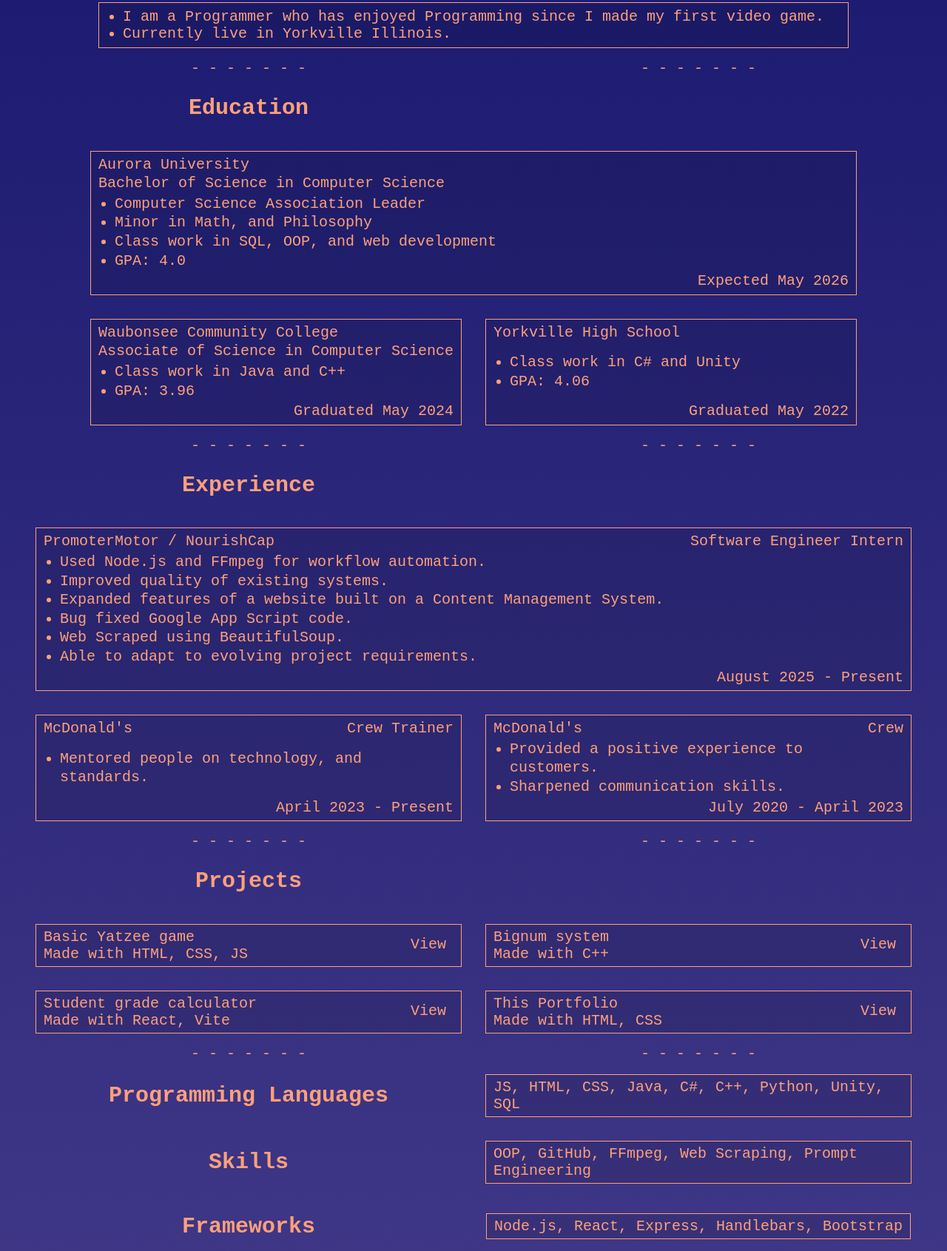
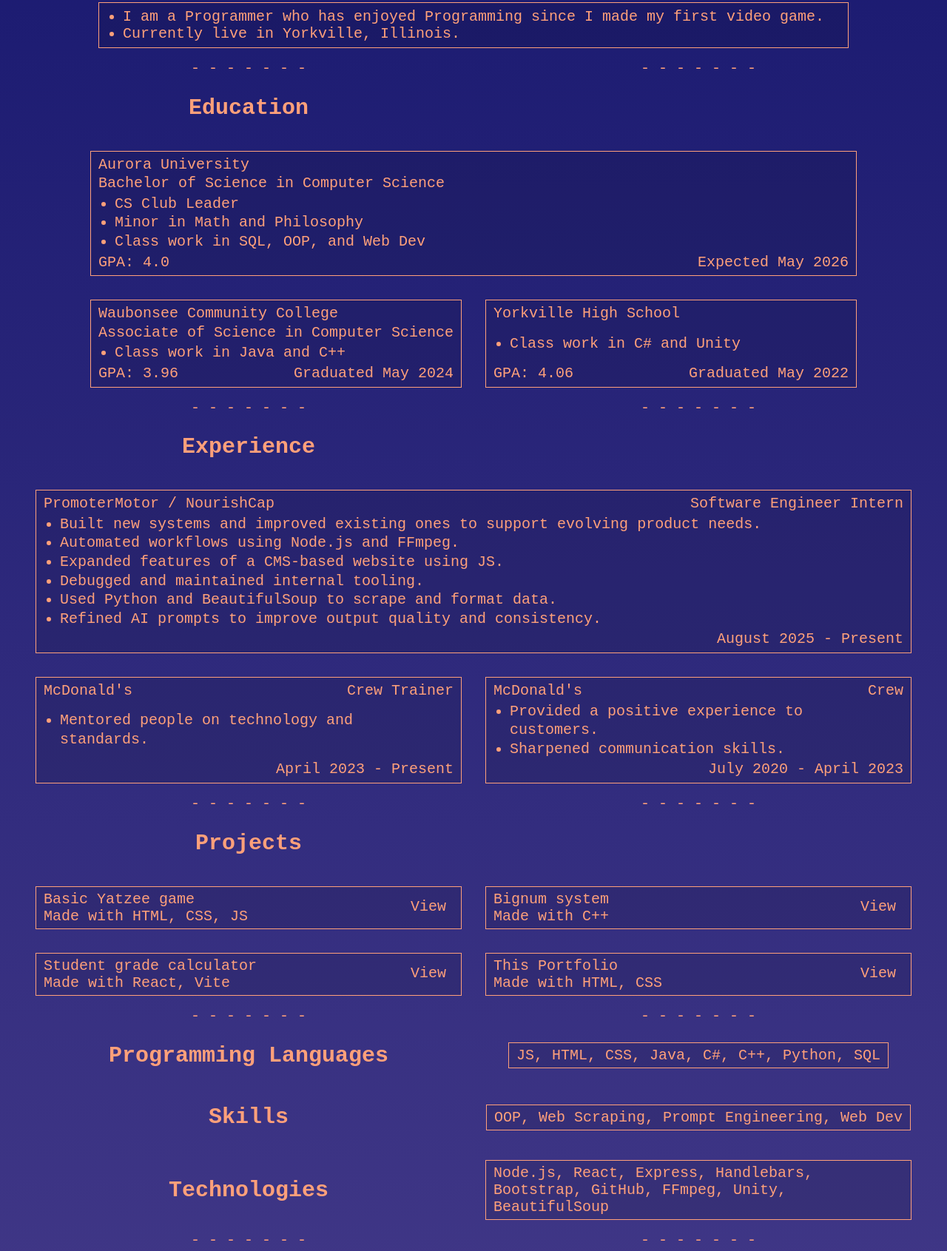
Before and after one commit to JacobLuytjes01/JacobLuytjes01.github.io, a plain HTML site: page index.html in a window 1280 px wide. Shown: the part 195-1886 px from the top of the page at 74% size. Drawn offline with Linux system fonts and the light colour scheme.

Commit message:
Formatted and simplified info

```diff
--- a/index.html
+++ b/index.html
@@ -12,53 +12,59 @@
     <p>
         <a href="https://github.com/JacobLuytjes01" target="_blank">GitHub</a>
         <a href="https://www.linkedin.com/in/jacob-luytjes" target="_blank">linkedin</a>
-        <a href="Resume/ResumeJacobL.docx">Resume</a>
+        <a href="Resume/resumeJacobLuytjes.pdf" target="_blank">Resume</a>
     </p>
 </header>
 <main>
-    <h2>About Me</h2>
+    <h2 class="title">About Me</h2>
     <div class="large boxes">
         <ul>
             <li>I am a Programmer who has enjoyed Programming since I made my first video game.</li>
-            <li>Currently live in Yorkville Illinois.</li>
+            <li>Currently live in Yorkville, Illinois.</li>
         </ul>
     </div>
 
     <div>- - - - - - -</div><div>- - - - - - -</div>
-    <h2>Education</h2>
+    <h2 class="title">Education</h2>
     <div></div>
     <div class="large split">
         <div class="boxes rest large">
             <div>Aurora University</div>
             <div>Bachelor of Science in Computer Science</div>
             <ul>
-                <li>Computer Science Association Leader</li>
-                <li>Minor in Math, and Philosophy</li>
-                <li>Class work in SQL, OOP, and web development</li>
-                <li>GPA: 4.0</li>
+                <li>CS Club Leader</li>
+                <li>Minor in Math and Philosophy</li>
+                <li>Class work in SQL, OOP, and Web Dev</li>
             </ul>
-            <div class="right">Expected May 2026</div>
+            <div>
+                <span>GPA: 4.0</span>
+                <span class="right2">Expected May 2026</span>
+            </div>
         </div>
         <div class="boxes rest">
             <div>Waubonsee Community College</div>
             <div>Associate of Science in Computer Science</div>
             <ul>
                 <li>Class work in Java and C++</li>
-                <li>GPA: 3.96</li>
             </ul>
-            <div class="right">Graduated May 2024</div>
+            <div>
+                <span>GPA: 3.96</span>
+                <span class="right2">Graduated May 2024</span>
+            </div>
         </div>
         <div class="boxes rest">
             <div>Yorkville High School</div>
             <ul>
                 <li>Class work in C# and Unity</li>
-                <li>GPA: 4.06</li>
             </ul>
-            <div class="right">Graduated May 2022</div>
+            <div>
+                <span>GPA: 4.06</span>
+                <span class="right2">Graduated May 2022</span>
+            </div>
         </div>
     </div>
     <div>- - - - - - -</div><div>- - - - - - -</div>
-    <h2>Experience</h2>
+    <h2 class="title">Experience</h2>
 
     <div class="large split">
         <div class="boxes rest large">
@@ -67,12 +73,12 @@
                 <span class="right2">Software Engineer Intern</span>
             </div>
             <ul>
-                <li>Used Node.js and FFmpeg for workflow automation.</li>
-                <li>Improved quality of existing systems.</li>
-                <li>Expanded features of a website built on a Content Management System.</li>
-                <li>Bug fixed Google App Script code.</li>
-                <li>Web Scraped using BeautifulSoup.</li>
-                <li>Able to adapt to evolving project requirements.</li>
+                <li>Built new systems and improved existing ones to support evolving product needs.</li>
+                <li>Automated workflows using Node.js and FFmpeg.</li>
+                <li>Expanded features of a CMS-based website using JS.</li>
+                <li>Debugged and maintained internal tooling.</li>
+                <li>Used Python and BeautifulSoup to scrape and format data.</li>
+                <li>Refined AI prompts to improve output quality and consistency.</li>
             </ul>
             <div class="right">August 2025 - Present</div>
         </div>
@@ -82,7 +88,7 @@
                 <span class="right2">Crew Trainer</span>
             </div>
             <ul>
-                <li>Mentored people on technology, and standards.</li>
+                <li>Mentored people on technology and standards.</li>
             </ul>
             <div class="right">April 2023 - Present</div>
         </div>
@@ -99,7 +105,7 @@
         </div>
     </div>
     <div>- - - - - - -</div><div>- - - - - - -</div>
-    <h2>Projects</h2>
+    <h2 class="title">Projects</h2>
     <div></div>
     <div class="large split">
         <div class="boxes proj">
@@ -124,24 +130,25 @@
         </div>
     </div>
     <div>- - - - - - -</div><div>- - - - - - -</div>
-    <h2>Programming Languages</h2>
-    <div class="boxes">JS, HTML, CSS, Java, C#, C++, Python, Unity, SQL</div>
+    <h2 class="title">Programming Languages</h2>
+    <div class="boxes">JS, HTML, CSS, Java, C#, C++, Python, SQL</div>
 
-    <h2>Skills</h2>
-    <div class="boxes">OOP, GitHub, FFmpeg, Web Scraping, Prompt Engineering</div>
+    <h2 class="title">Skills</h2>
+    <div class="boxes">OOP, Web Scraping, Prompt Engineering, Web Dev</div>
 
-    <h2>Frameworks</h2>
-    <div class="boxes">Node.js, React, Express, Handlebars, Bootstrap</div>
+    <h2 class="title">Technologies</h2>
+    <div class="boxes">Node.js, React, Express, Handlebars, Bootstrap, GitHub, FFmpeg, Unity, BeautifulSoup</div>
+
     <div>- - - - - - -</div><div>- - - - - - -</div>
-    <h2>Hobbies</h2>
+    <h2 class="title">Hobbies</h2>
     <div></div>
     <div class="large split">
         <div class="boxes rest">
             <div>Game Development</div>
             <ul>
-                <li>Developed over twenty video games using Unity.</li>
-                <li>Submitted five games to game jams on itch.io.</li>
-                <li>Learning Godot and taught CS club Godot.</li>
+                <li>Developed over twenty video games using Unity, gaining experience in UI/UX design.</li>
+                <li>Submitted five games to game jams on itch.io, delivering under tight deadlines.</li>
+                <li>Taught basic game development and Godot to the CS Club.</li>
                 <li>Developing a Balatro mod.</li>
             </ul>
         </div>
@@ -150,8 +157,8 @@
             <ul>
                 <li>Spent over a thousand hours learning Blender.</li>
                 <li>Networked with artists to learn about art and 3D Modeling.</li>
-                <li>Worked with customers on commissions.</li>
-                <li>Creating high-quality 3D models for games, animation.</li>
+                <li>Worked with customers on commissions, ensuring clear communication, timely delivery, and quality results.</li>
+                <li>Created quality 3D models for games and renders.</li>
             </ul>
         </div>
     </div>
```
